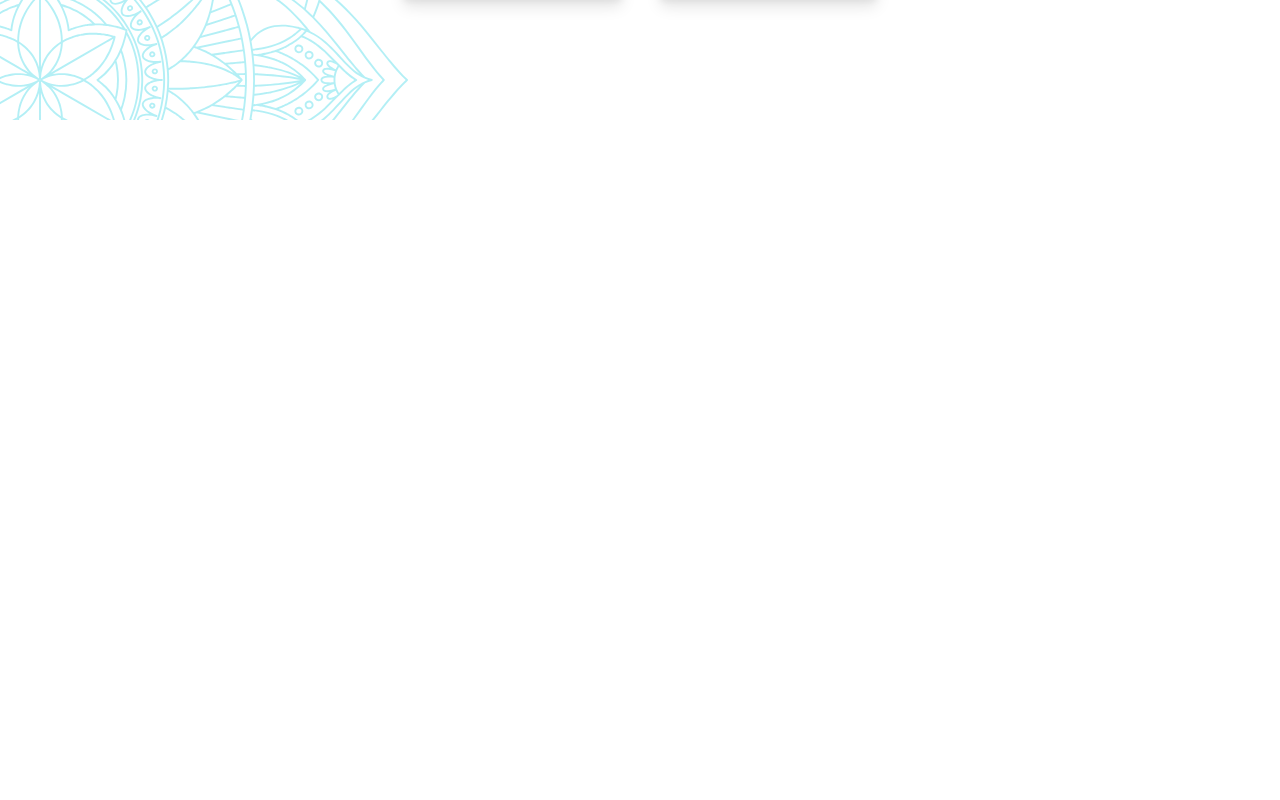
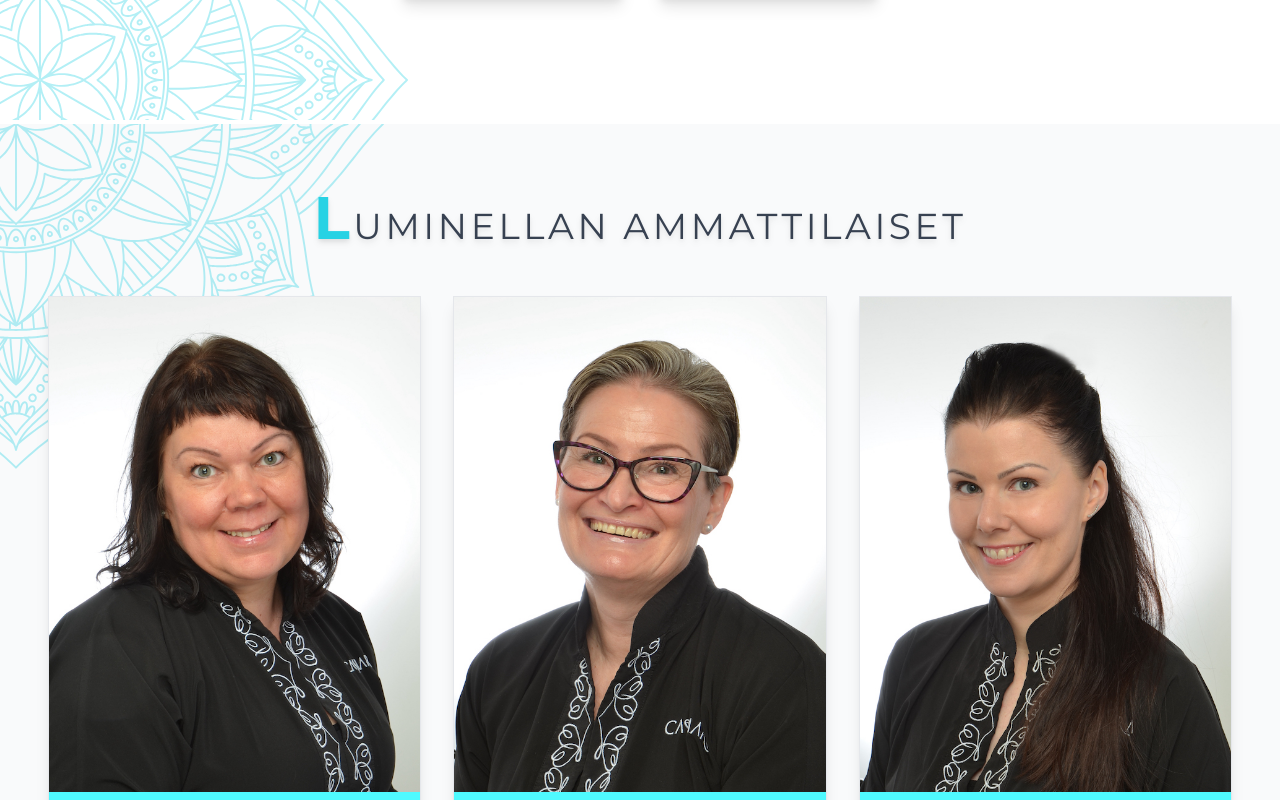
Before and after one commit to tranhuyviet/luminella, a Next.js app: page / in a window 1280 px wide. Shown: the part 680-1480 px from the top of the page. Before the commit the page ends 804 px from the top, so only its background shows below. Built offline with nearby package versions, Linux system fonts and the light colour scheme.

Commit message:
mobile version - team section

```diff
--- a/components/etusivu/TeamSection.js
+++ b/components/etusivu/TeamSection.js
@@ -5,7 +5,7 @@ const TeamSection = () => {
     return (
         <section className='sectionWrap min-h-screen relative overflow-hidden bg-gray-50'>
             <h1 className='sectionTitle'>Luminellan ammattilaiset</h1>
-            <div className='flex justify-center space-x-8 mt-12'>
+            <div className='flex flex-col px-8 justify-center items-center md:flex-row md:space-y-0 md:space-x-8 mt-8 space-y-8 space-x-0 md:mt-12'>
                 <TeamCard
                     imgUrl='/images/Tuula.jpg'
                     name='TUULA MÄÄTTÄ'
@@ -52,7 +52,7 @@ const TeamSection = () => {
                     <img
                         src='/images/mandala-2.svg'
                         alt='mandala'
-                        className='w-[40%] absolute right-0 bottom-0 translate-y-1/2 opacity-[0.35] translate-x-1/2'
+                        className='w-[80%] sm:w-[40%] absolute right-0 bottom-0 translate-y-1/2 opacity-[0.35] translate-x-1/2'
                     />
                 </div>
             </div>
@@ -69,7 +69,7 @@ const TeamSection = () => {
                 <img
                     src='/images/mandala-1.svg'
                     alt='mandala'
-                    className='w-[60%] -translate-x-1/2 opacity-[0.35]'
+                    className='w-[80%] sm:w-[60%] -translate-x-1/2 opacity-[0.35]'
                 />
             </div>
         </section>
--- a/pages/index.js
+++ b/pages/index.js
@@ -20,7 +20,7 @@ export default function Home() {
                 <link rel='icon' href='/favicon.ico' />
             </Head>
             <Hero />
-            {/* <TeamSection /> */}
+            <TeamSection />
             {/* <GiftSection /> */}
             {/* <AjankohtaistaSection />  */}
         </div>
--- a/styles/globals.css
+++ b/styles/globals.css
@@ -20,11 +20,11 @@
     }
 
     .sectionTitle {
-        @apply uppercase text-4xl text-gray-700 tracking-widest font-title drop-shadow-md
-        first-letter:text-primary-700 first-letter:font-bold first-letter:text-6xl;
+        @apply uppercase text-2xl sm:text-4xl text-gray-700 tracking-widest font-title drop-shadow-md
+        first-letter:text-primary-700 first-letter:font-bold first-letter:text-4xl sm:first-letter:text-6xl;
     }
 
     .sectionWrap {
-        @apply text-center py-16;
+        @apply text-center py-8 px-4 sm:py-16;
     }
 }
```
